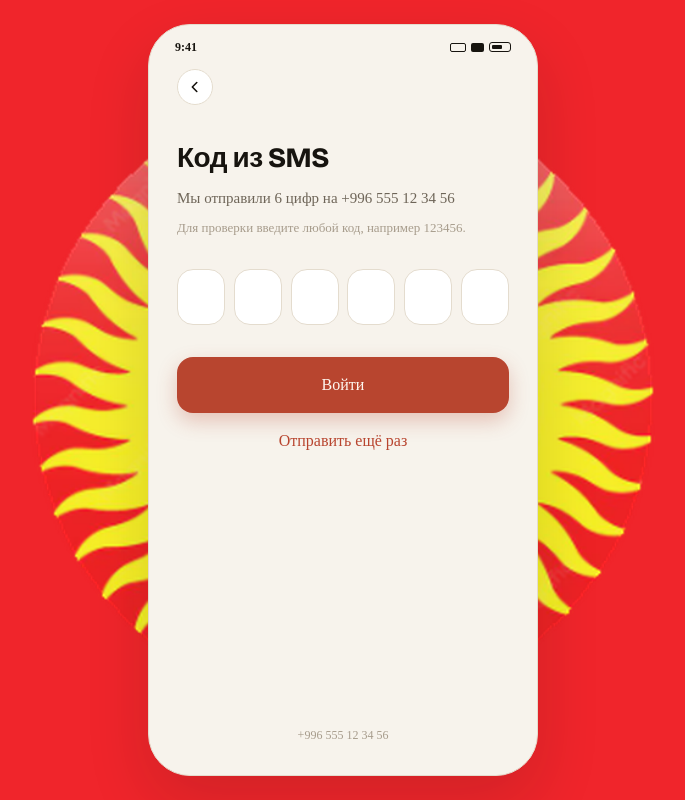
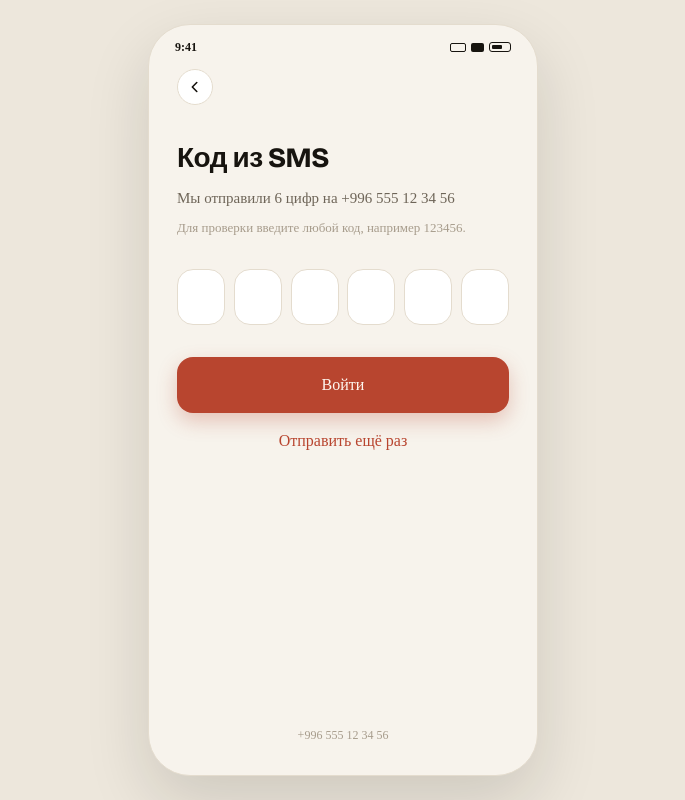
Before and after one commit to turdalievdavranbek-glitch/Koshuna, a Next.js app: page /otp in a window 1280 px wide. Shown: the whole page, without its empty margins (297-982 px from the left). Built offline with nearby package versions, Linux system fonts and the light colour scheme; a web font is replaced by a local one.

Commit message:
Drop the flag from the page background.
Keep the circular flag mark and Koshuna name; restore the beige canvas around the phone.

Co-authored-by: turdalievdavranbek <turdalievdavranbek@gmail.com>

```diff
--- a/src/app/globals.css
+++ b/src/app/globals.css
@@ -34,12 +34,7 @@ html,
 body {
   margin: 0;
   min-height: 100%;
-  background-color: #f0252b;
-  background-image: url("/brand/logo.png");
-  background-repeat: no-repeat;
-  background-position: center;
-  background-size: min(78vh, 64vw);
-  background-attachment: fixed;
+  background: #ede7dc;
   color: #17140f;
   font-family: var(--font-sans);
   -webkit-font-smoothing: antialiased;
--- a/src/app/layout.tsx
+++ b/src/app/layout.tsx
@@ -32,7 +32,7 @@ export const viewport: Viewport = {
   width: "device-width",
   initialScale: 1,
   maximumScale: 1,
-  themeColor: "#F0252B",
+  themeColor: "#F7F3EC",
 };
 
 export default function RootLayout({ children }: { children: React.ReactNode }) {
--- a/src/components/shell.tsx
+++ b/src/components/shell.tsx
@@ -77,7 +77,7 @@ export function StatusBar() {
 
 export function PhoneShell({ children, tab }: { children: ReactNode; tab?: boolean }) {
   return (
-    <div className="flex min-h-[100dvh] justify-center md:items-center md:py-6">
+    <div className="flex min-h-[100dvh] justify-center bg-canvas md:items-center md:py-6">
       <div
         id="konshu-phone"
         className="relative flex min-h-[100dvh] w-full max-w-[430px] flex-col overflow-hidden bg-screen md:h-[min(844px,calc(100dvh-48px))] md:min-h-0 md:max-w-[390px] md:rounded-[42px] md:border md:border-line md:shadow-[0_26px_64px_rgba(23,20,15,.14)]"
--- a/src/lib/store.tsx
+++ b/src/lib/store.tsx
@@ -614,10 +614,8 @@ export function AppProvider({ children }: { children: ReactNode }) {
       {ready ? (
         children
       ) : (
-        <div className="flex min-h-[100dvh] items-center justify-center">
-          <span className="rounded-full bg-white/94 px-5 py-2.5 shadow-[0_10px_36px_rgba(23,20,15,.2)]">
-            <BrandMark size={40} wordClass="text-[32px] text-ink" />
-          </span>
+        <div className="flex min-h-[100dvh] items-center justify-center bg-[#EDE7DC]">
+          <BrandMark size={40} wordClass="text-[32px] text-ink" />
         </div>
       )}
     </Ctx.Provider>
```
